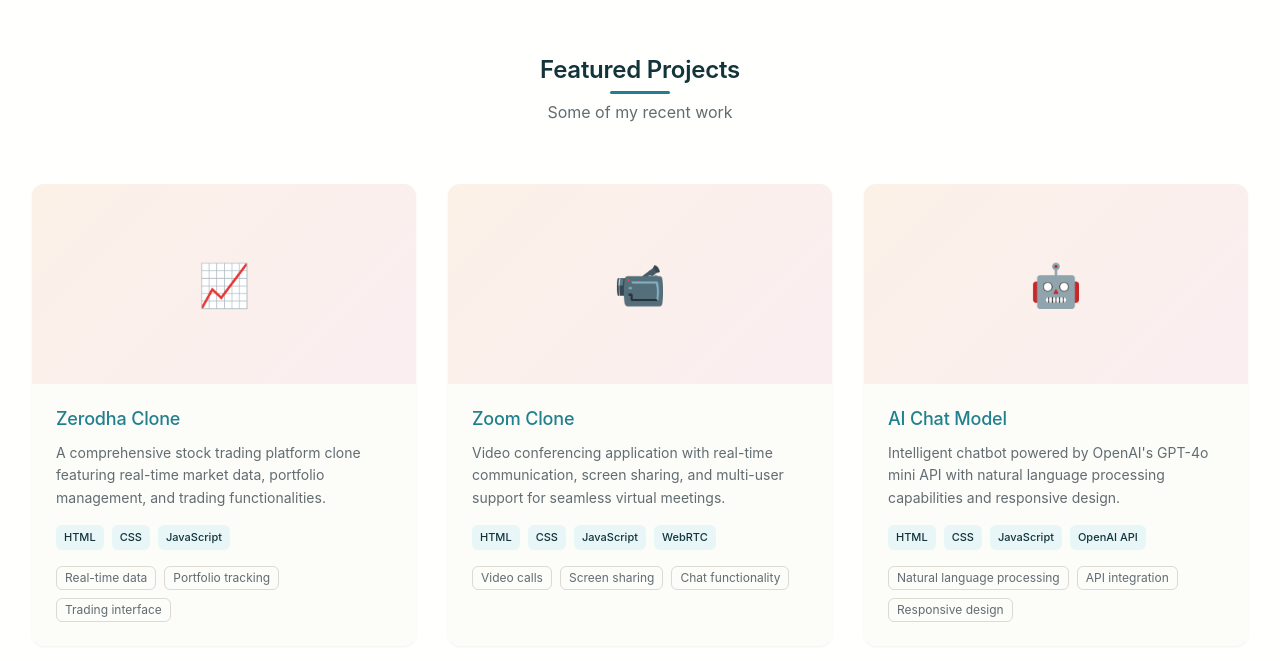
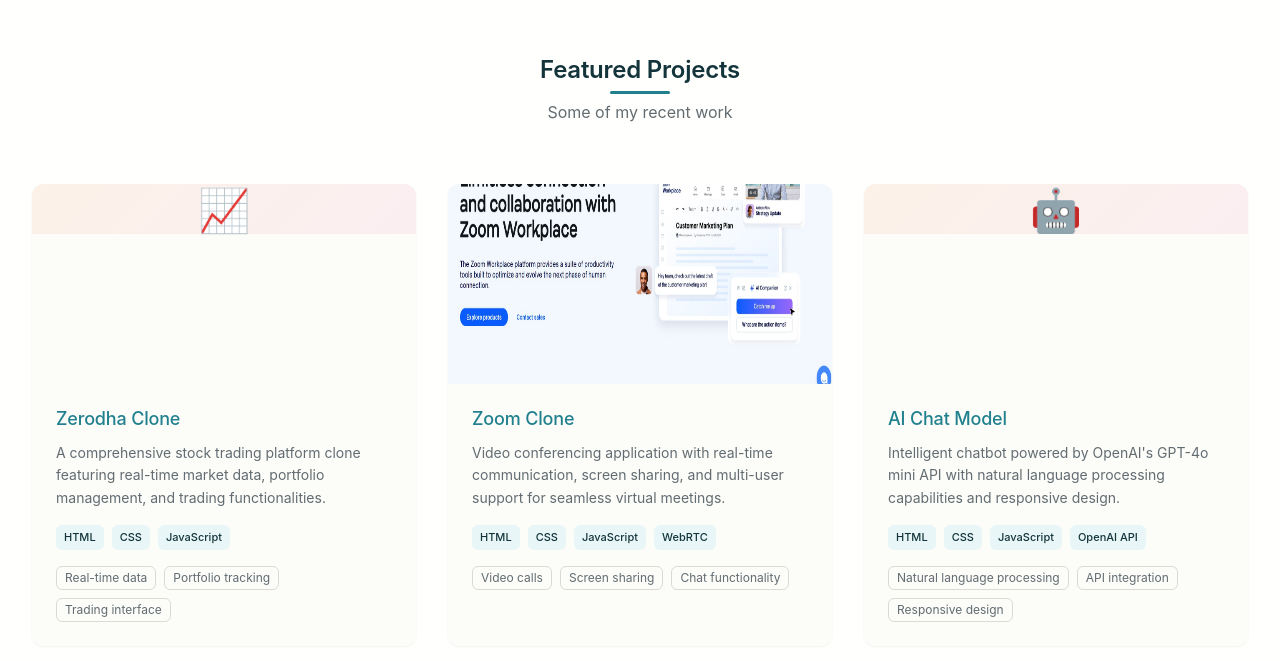
Before and after one commit to surajkumardev/Portfolio-website, a plain HTML site: page index.html in a window 1280 px wide. Shown: the part 2150-2811 px from the top of the page. Drawn offline with Linux system fonts and the light colour scheme; a web font is replaced by a local one.

Commit message:
adding details

```diff
--- a/app.js
+++ b/app.js
@@ -1,5 +1,3 @@
-// Portfolio JavaScript for Suraj Kumar Dev
-
 // DOM Elements
 const themeToggle = document.getElementById('theme-toggle');
 const hamburger = document.getElementById('hamburger');
--- a/index.html
+++ b/index.html
@@ -225,7 +225,8 @@
                     <div class="project-image">
                         <!-- Add project images from assets/projects/zoom-clone.jpg -->
                         <div class="project-placeholder">
-                            <span class="project-icon">📹</span>
+                            <!-- <span class="project-icon">📹</span> -->
+                            <img src="assets/zoom.jpg" alt="zoom clone" id="zoomimg">
                         </div>
                         <div class="project-overlay">
                             <div class="project-links">
@@ -351,9 +352,9 @@
                     <p>Computer Science Student passionate about creating innovative solutions through code.</p>
                 </div>
                 <div class="footer-links">
-                    <a href="https://linkedin.com/in/surajkumardev" target="_blank" class="social-link">LinkedIn</a>
+                    <a href="https://www.linkedin.com/in/suraj-kumar-dev-b755a128b/" target="_blank" class="social-link">LinkedIn</a>
                     <a href="https://github.com/surajkumardev" target="_blank" class="social-link">GitHub</a>
-                    <a href="mailto:suraj.dev@example.com" class="social-link">Email</a>
+                    <a href="mailto:surajkumardev121.com" class="social-link">Email</a>
                 </div>
             </div>
             <div class="footer-bottom">
--- a/style.css
+++ b/style.css
@@ -1247,14 +1247,26 @@ body {
 }
 
 .project-placeholder {
-  width: 100%;
-  height: 100%;
+  width: 50x;
+  height: 50px;
   background: linear-gradient(135deg, var(--color-bg-6), var(--color-bg-7));
   display: flex;
   align-items: center;
   justify-content: center;
   font-size: 3rem;
 }
+/* .project-placeholder.img{
+  height: 300px;
+  width: 300px;
+} */
+#zoomimg{
+    width: 400px;
+    height: 380px;
+  padding-top: 50px;
+
+  object-fit: fill;
+}
+
 
 .project-overlay {
   position: absolute;
```
Also changed, not shown: assets/zerodha..jpg (added), assets/zoom.jpg (added).
